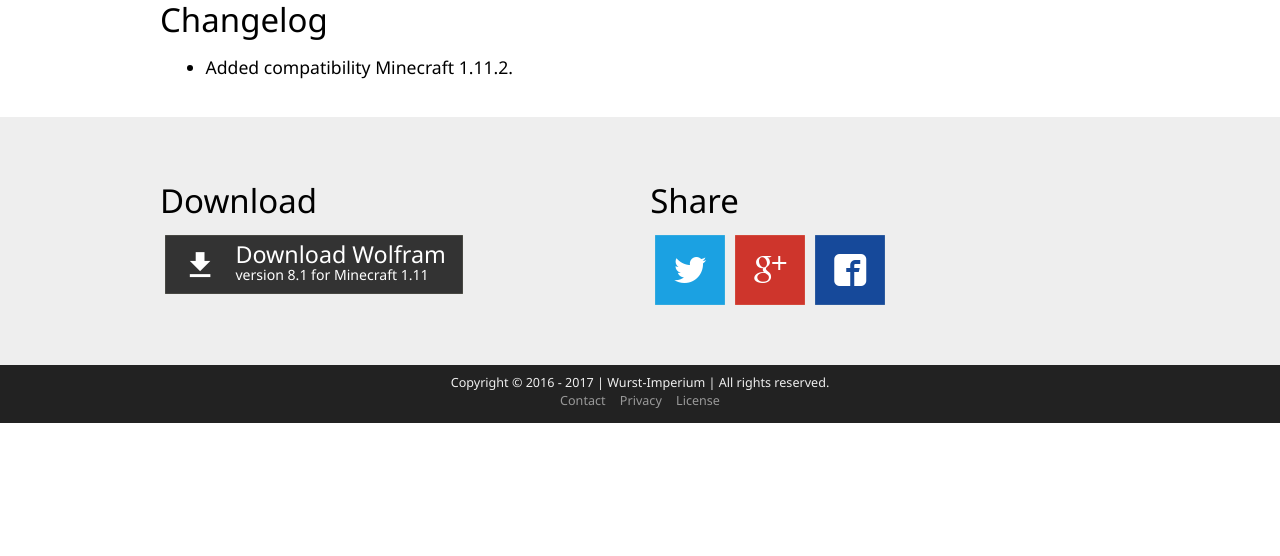
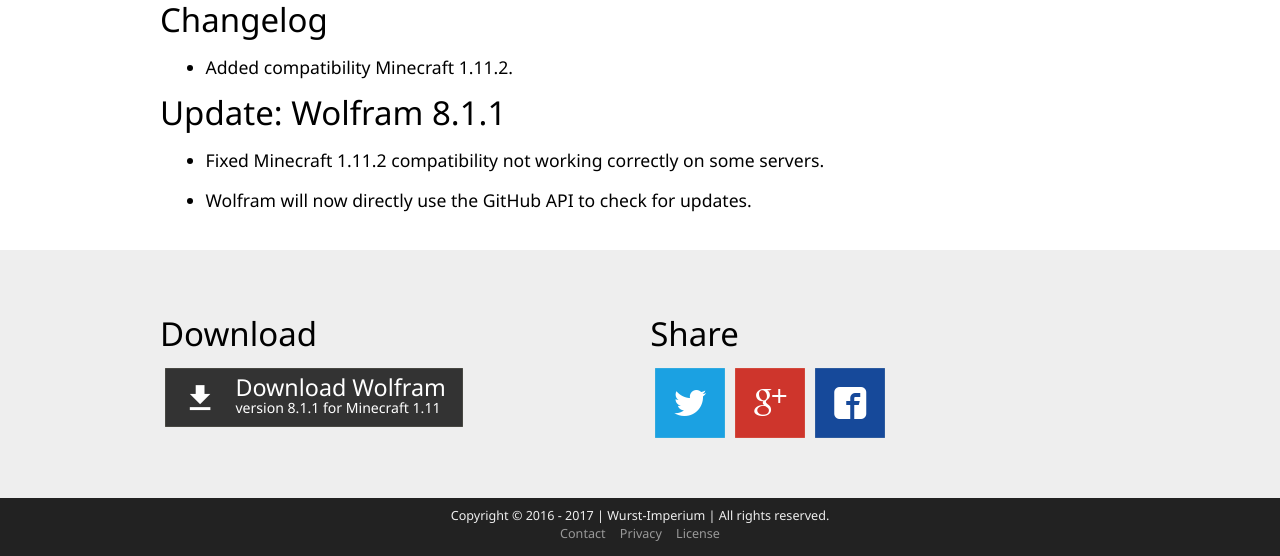
Before and after one commit to Wurst-Imperium/WolframClient.net, a Jekyll site: the page built from _posts/2017-02-02-Wolfram-8.1.md, in a window 1280 px wide and 1184 px high. Shown: the part 628-1184 px from the top of the window. Built offline with Jekyll 4.4.1, drawn with Linux system fonts in a browser that asks for light colours.

Commit message:
Wolfram 8.1.1

```diff
--- a/_posts/2017-02-02-Wolfram-8.1.md
+++ b/_posts/2017-02-02-Wolfram-8.1.md
@@ -2,9 +2,15 @@
 title: Wolfram 8.1 - Minecraft 1.11.2 Compatibility
 image: https://cloud.githubusercontent.com/assets/10100202/22551047/4f99248c-e953-11e6-9ac1-06472043eb66.jpg
 category: Wolfram Update
-wolfram-version: "8.1"
+wolfram-version: "8.1.1"
 minecraft-version: "1.11"
 ---
 ## Changelog
 
 - Added compatibility Minecraft 1.11.2.
+
+## Update: Wolfram 8.1.1
+
+- Fixed Minecraft 1.11.2 compatibility not working correctly on some servers.
+
+- Wolfram will now directly use the GitHub API to check for updates.
```
